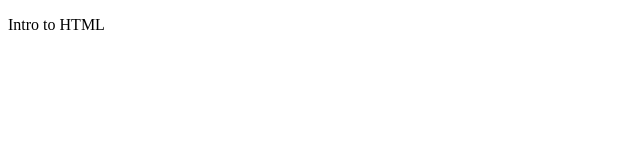
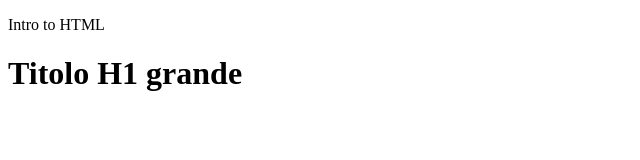
Before and after one commit to ejonax/html-london-trip, a plain HTML site: page index.html in a window 1280 px wide. Shown: the whole page, without its empty margins (0-640 px from the left). Drawn offline with Linux system fonts and the light colour scheme.

Commit message:
feat:add last updates

```diff
--- a/index.html
+++ b/index.html
@@ -6,6 +6,9 @@
     <title>Viaggio a Londra</title>
 </head>
 <body>
+    <!-- <p>Intro to HTML</p> -->
     <p>Intro to HTML</p>
+    <!-- secondo commento usando command K+C -->
+     <h1>Titolo H1 grande</h1>
 </body>
 </html>
```
